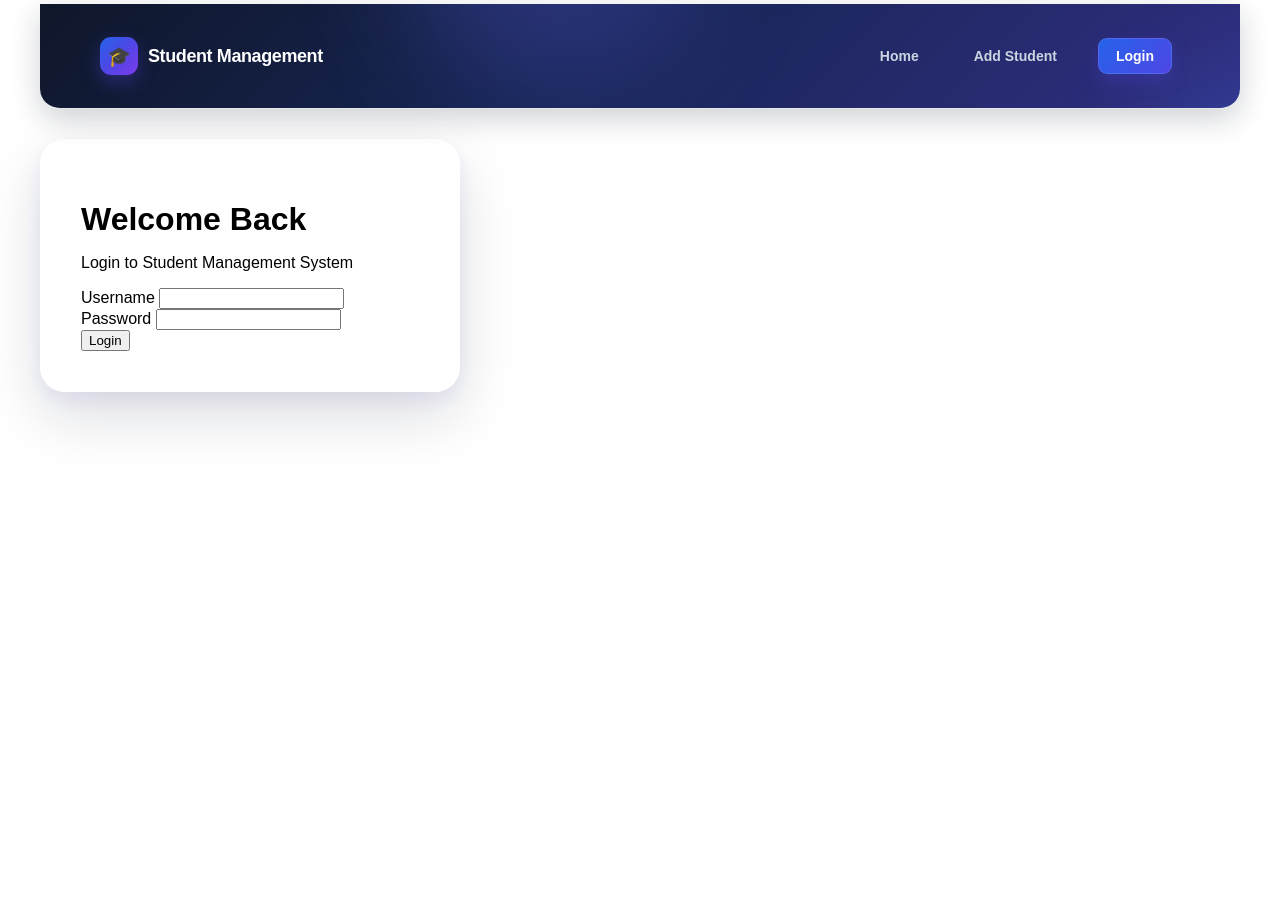
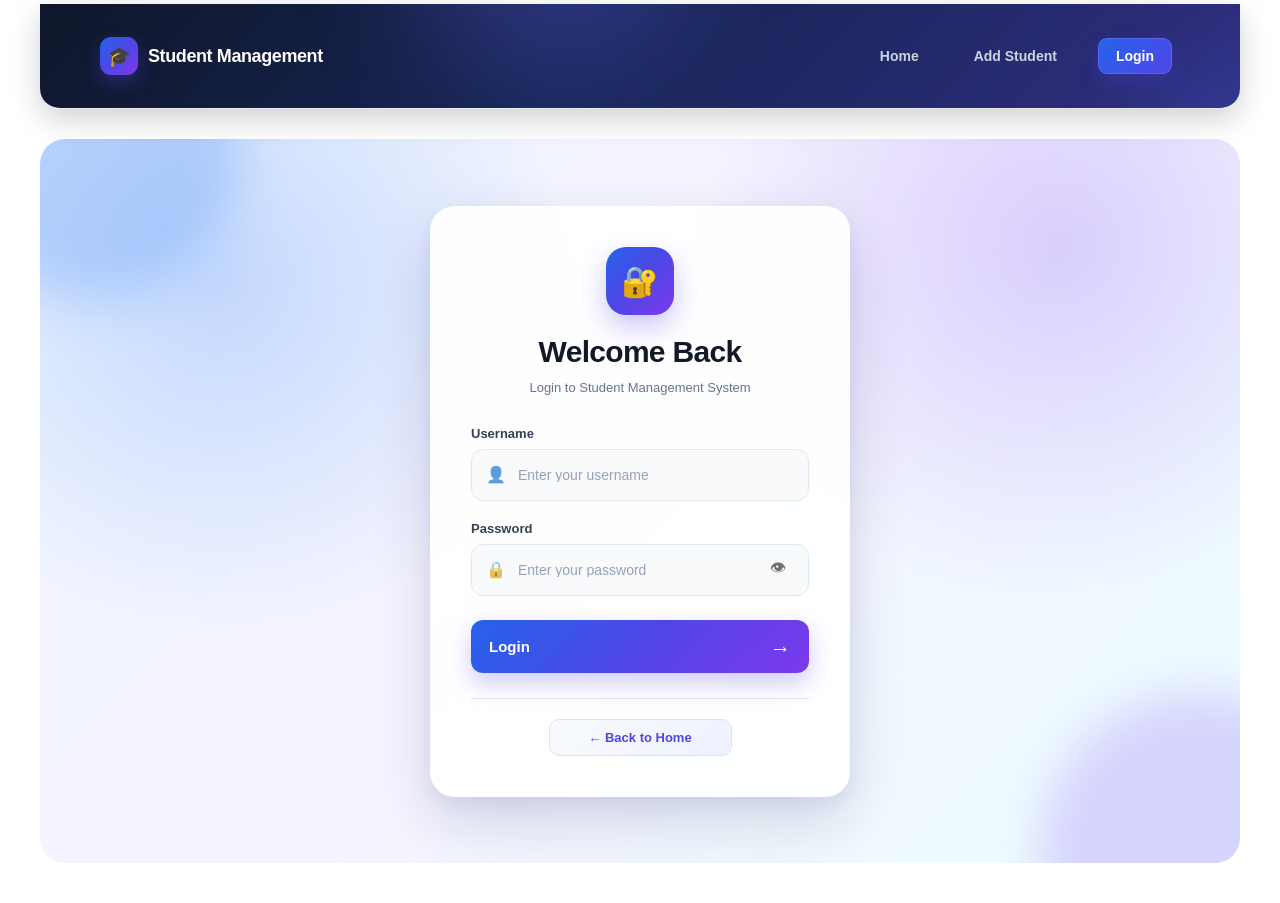
Before and after one commit to lakshyaacharya00/student-management-system, a Django app: page /login/ in a window 1280 px wide. Shown: the part 36-939 px from the top of the page. Before the commit the page ends 464 px from the top, so only its background shows below. Run offline with Django 5.2, Linux system fonts and the light colour scheme.

````diff
--- a/students/management/commands/create_default_user.py
+++ b/students/management/commands/create_default_user.py
@@ -6,8 +6,8 @@ class Command(BaseCommand):
 
     def handle(self, *args, **kwargs):
 
-        username = "admin"
-        password = "admin123"
+        username = "Lakshya"
+        password = "lakkanu8"
 
         user, created = User.objects.get_or_create(
             username=username
--- a/students/templates/login.html
+++ b/students/templates/login.html
@@ -1,38 +1,136 @@
+
 {% extends 'base.html' %}
 
 {% block title %}Login{% endblock %}
 
 {% block content %}
 
-<div class="login-container">
+<div class="login-page">
 
+    <!-- Background Glow -->
+    <div class="login-glow glow-one"></div>
+    <div class="login-glow glow-two"></div>
+
+
+    <!-- Login Card -->
     <div class="login-card">
 
-        <h1>Welcome Back</h1>
-        <p>Login to Student Management System</p>
+        <!-- Logo -->
+        <div class="login-logo">
+            🔐
+        </div>
 
+
+        <!-- Header -->
+        <div class="login-header">
+            <h1>Welcome Back</h1>
+            <p>Login to Student Management System</p>
+        </div>
+
+
+        <!-- Error Message -->
         {% if error %}
-    <p class="login-error">{{ error }}</p>
-{% endif %}
+            <div class="login-message">
+                {{ error }}
+            </div>
+        {% endif %}
 
-        <form method="POST">
+
+        <!-- Login Form -->
+        <form method="POST" class="login-form">
             {% csrf_token %}
 
-            <div class="login-group">
-                <label>Username</label>
-                <input type="text" name="username" required>
+            <!-- Username -->
+            <div class="login-field">
+
+                <label for="username">Username</label>
+
+                <div class="input-box">
+                    <span>👤</span>
+
+                    <input
+                        type="text"
+                        id="username"
+                        name="username"
+                        placeholder="Enter your username"
+                        required
+                    >
+                </div>
+
             </div>
 
-            <div class="login-group">
-                <label>Password</label>
-                <input type="password" name="password" required>
+
+            <!-- Password -->
+            <div class="login-field">
+
+                <label for="password">Password</label>
+
+                <div class="input-box">
+                    <span>🔒</span>
+
+                    <input
+                        type="password"
+                        id="password"
+                        name="password"
+                        placeholder="Enter your password"
+                        required
+                    >
+
+                    <button
+                        type="button"
+                        class="password-toggle"
+                        onclick="togglePassword()"
+                        aria-label="Show or hide password"
+                    >
+                        👁
+                    </button>
+                </div>
+
             </div>
 
-            <button type="submit">Login</button>
+
+            <!-- Login Button -->
+            <button type="submit" class="login-btn">
+
+                <span>Login</span>
+
+                <span class="login-arrow">
+                    →
+                </span>
+
+            </button>
+
         </form>
+
+
+        <!-- Footer -->
+        <div class="login-footer">
+
+            <a href="/" class="home-link">
+                ← Back to Home
+            </a>
+
+        </div>
 
     </div>
 
 </div>
 
+
+<!-- Password Toggle -->
+<script>
+function togglePassword() {
+
+    const password = document.getElementById("password");
+
+    if (password.type === "password") {
+        password.type = "text";
+    } else {
+        password.type = "password";
+    }
+
+}
+</script>
+
 {% endblock %}
+```
````
Also changed, not shown: studentmanagment/settings.py (line endings or trailing spaces), students/static/student/style.css (line endings or trailing spaces).
